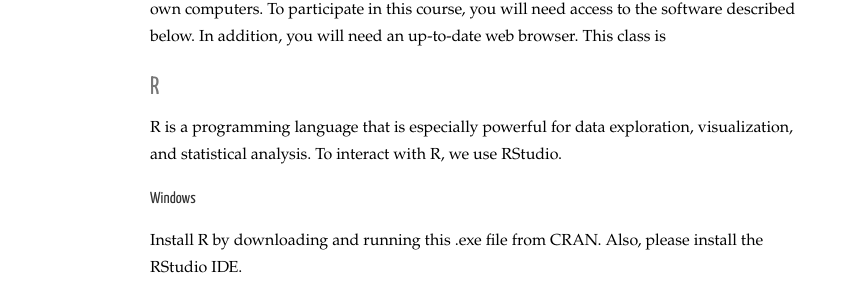
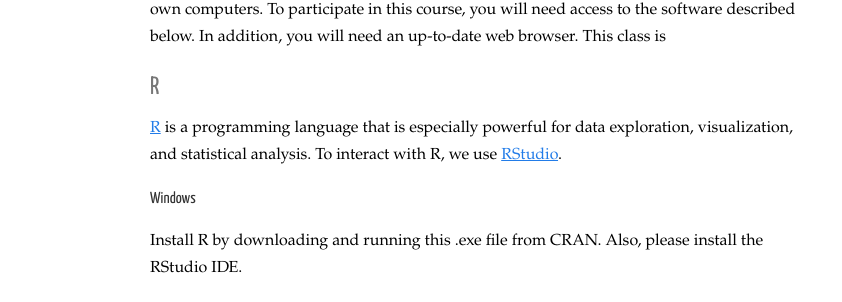
Before and after one commit to ucsdlib/workshops, a Jekyll site: the page built from _posts/2016-03-07-intro-r-genomics.markdown, in a window 1280 px wide. Shown: the part 822-1124 px from the top of the page, without its empty margins (0-842 px from the left). Built offline with Jekyll 4.4.1, drawn with Linux system fonts in a browser that asks for light colours; nearby versions of some CDN libraries; Markdown is read by kramdown in place of the engine named in the settings; part of the change alters nothing that is shown.

Commit message:
adding setup

```diff
--- a/_posts/2016-03-07-intro-r-genomics.markdown
+++ b/_posts/2016-03-07-intro-r-genomics.markdown
@@ -32,7 +32,7 @@ This workshop is taught in a hands-on style, so participants are encouraged to u
 
 ### R
 
-R is a programming language that is especially powerful for data exploration, visualization, and statistical analysis. To interact with R, we use RStudio.
+[R](http://www.r-project.org/) is a programming language that is especially powerful for data exploration, visualization, and statistical analysis. To interact with R, we use [RStudio](http://www.rstudio.com/).
 
 #### Windows
 
```
